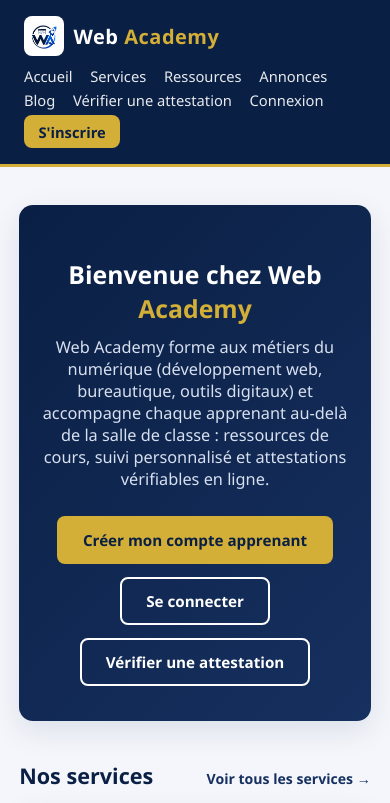
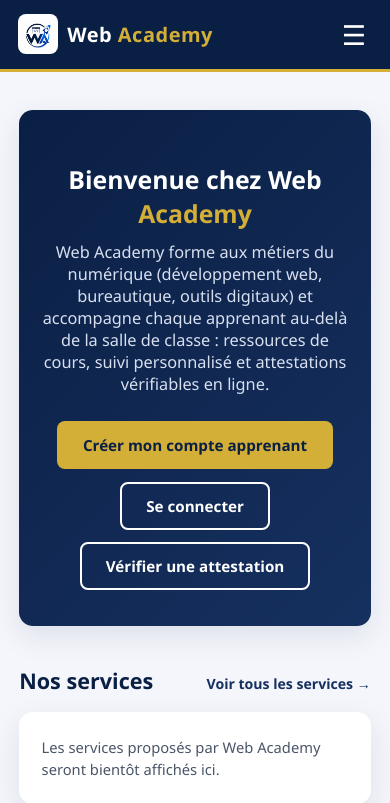
Before and after one commit to joel1589-spec/webacademy, a Django app: page / in a window 390 px wide. Shown: the top 803 px of the page. Run offline with Django 5.2, Linux system fonts and the light colour scheme; data that the repository does not hold is empty.

Commit message:
Ajouter un menu hamburger responsive pour mobile

```diff
--- a/core/static/core/css/site.css
+++ b/core/static/core/css/site.css
@@ -89,6 +89,19 @@
 }
 
 nav.menu-site a.bouton-cta:hover { background: var(--gold-light); text-decoration: none; }
+
+/* Bouton hamburger et case à cocher : invisibles sur grand écran,
+   activés uniquement par la media query mobile plus bas. */
+.menu-toggle-case { display: none; }
+.menu-toggle-bouton {
+  display: none;
+  cursor: pointer;
+  font-size: 1.7rem;
+  line-height: 1;
+  color: var(--blanc);
+  padding: 0.2rem 0.4rem;
+  user-select: none;
+}
 
 /* --- Messages Django ----------------------------------------------------- */
 
@@ -423,8 +436,48 @@
 .badge-statut.valide { background: #e3f6ea; color: var(--green); }
 .badge-statut.revoquee { background: #fdecea; color: var(--red); }
 
+@media (max-width: 860px) {
+  header.entete-site {
+    flex-wrap: wrap;
+    justify-content: space-between;
+    align-items: center;
+    padding: 0.9rem 1.1rem;
+  }
+
+  .menu-toggle-bouton { display: block; }
+
+  nav.menu-site {
+    display: none;
+    flex-direction: column;
+    align-items: stretch;
+    width: 100%;
+    flex-basis: 100%;
+    gap: 0;
+    margin-top: 0.9rem;
+    background: var(--navy-light);
+    border-radius: 10px;
+    overflow: hidden;
+  }
+
+  .menu-toggle-case:checked ~ nav.menu-site { display: flex; }
+
+  nav.menu-site a {
+    padding: 0.9rem 1rem;
+    font-size: 1rem;
+    white-space: normal;
+    border-bottom: 1px solid rgba(255, 255, 255, 0.08);
+  }
+
+  nav.menu-site a:last-child { border-bottom: none; }
+
+  nav.menu-site a.bouton-cta {
+    margin: 0.8rem 1rem;
+    text-align: center;
+    padding: 0.7rem 0.9rem;
+  }
+}
+
 @media (max-width: 640px) {
-  header.entete-site { flex-direction: column; align-items: flex-start; }
   .hero { padding: 2.2rem 1.3rem; }
   .hero h1 { font-size: 1.55rem; }
   .entete-espace { flex-direction: column; text-align: center; }
--- a/templates/base.html
+++ b/templates/base.html
@@ -16,6 +16,10 @@
       <img src="{% static 'core/img/logo-emblem.png' %}" alt="Web Academy" class="logo-image">
       <span class="logo-texte">Web <span class="accent">Academy</span></span>
     </a>
+
+    <input type="checkbox" id="menu-toggle" class="menu-toggle-case">
+    <label for="menu-toggle" class="menu-toggle-bouton" aria-label="Ouvrir le menu">☰</label>
+
     <nav class="menu-site">
       <a href="{% url 'core:accueil' %}">Accueil</a>
       <a href="{% url 'services:liste' %}">Services</a>
```
